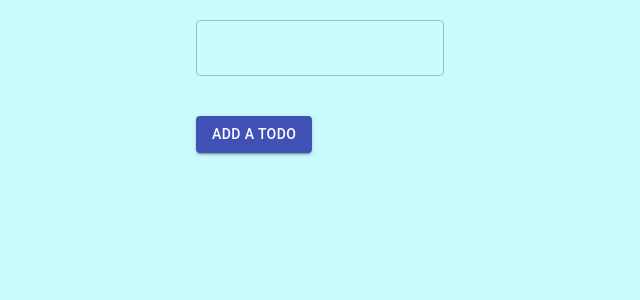
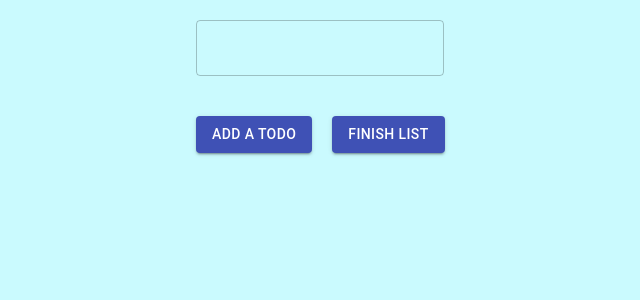
Before and after one commit to joakow987/my-todo-app, a React (Create React App) app: page / in a window 1280 px wide. Both pictures are taken after typing "Sample" into the empty fields and a click on the button "ADD A LIST". Shown: the top 300 px of the page, without its empty margins (320-960 px from the left). Built offline with nearby package versions, Linux system fonts and the light colour scheme.

Commit message:
Add finish button

```diff
--- a/src/App.js
+++ b/src/App.js
@@ -14,20 +14,20 @@ class App extends React.Component {
             todos: []
         }
     }
-    addTodoList = () => {
+    startTodoList = () => {
         this.setState(prevState => ({
             displayTodoList: true,
             inputValue: "",
             lists: [...prevState.lists, {name: this.state.inputValue, list: []}]
         }))
     }
-    handleChange = event => {
+    handleInputChange = event => {
         this.setState({
             inputValue: event.target.value
         })
     }
 
-    handleSubmit = (event) => {
+    addTodo = (event) => {
         event.preventDefault();
         if (this.state.inputValue !== "") {
             this.setState(prevState => ({
@@ -42,24 +42,29 @@ class App extends React.Component {
             todos: this.state.todos.map(todo => value === todo.value ? {value, checked: !checked} : todo)
         })
     }
+
+    addTodoList = () => {
+
+    }
     render() {
         return (
             <Grid id="app" container justify="center">
                 {this.state.displayTodoList
                     ?
                     <div>
-                        <form onSubmit={this.handleSubmit}>
+                        <form onSubmit={this.addTodoList}>
                             <div className="inputBox">
-                                <TextField id="outlined-basic" variant="outlined" onChange={this.handleChange} value={this.state.inputValue} />
+                                <TextField id="outlined-basic" variant="outlined" onChange={this.handleInputChange} value={this.state.inputValue} />
                             </div>
-                            <Button id="submitButton" variant="contained" color="primary" type="submit">Add a todo</Button>
+                            <Button id="submitButton" variant="contained" color="primary" onClick={this.addTodo}>Add a todo</Button>
+                            <Button id="finishButton" variant="contained" color="primary" type="submit">Finish list</Button>
                         </form>
                         <Todos todos={this.state.todos} onClick={this.handleCheckboxClick} />
                     </div>
                     :
-                    < form onSubmit={this.addTodoList}>
+                    < form onSubmit={this.startTodoList}>
                         <div id="inputField">
-                            <TextField label="Add a list name" variant="outlined" onChange={this.handleChange} value={this.state.inputValue} />
+                            <TextField label="Add a list name" variant="outlined" onChange={this.handleInputChange} value={this.state.inputValue} />
                         </div>
                         <Button id="appButton" variant="contained" color="primary" type="submit">Add a list</Button>
                     </form>
```
